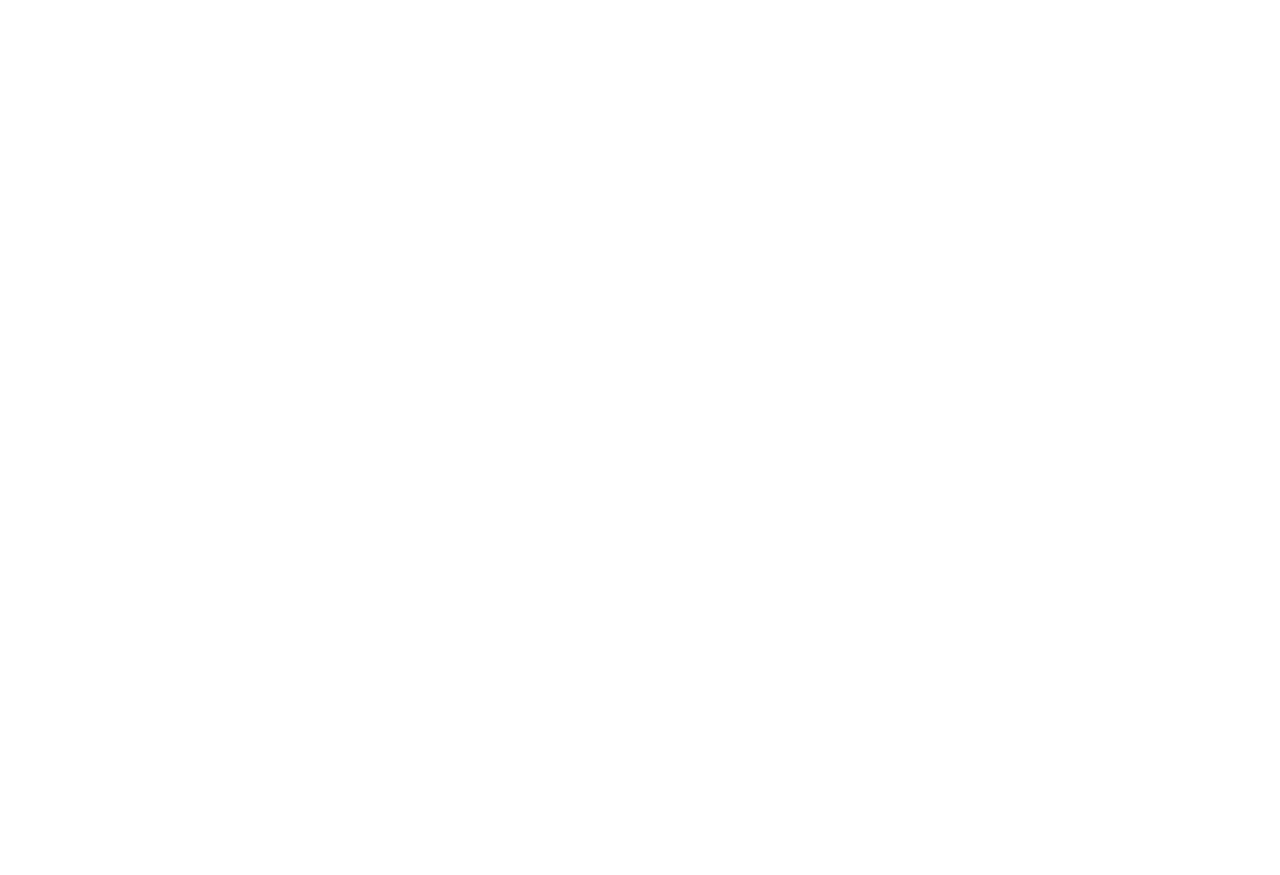
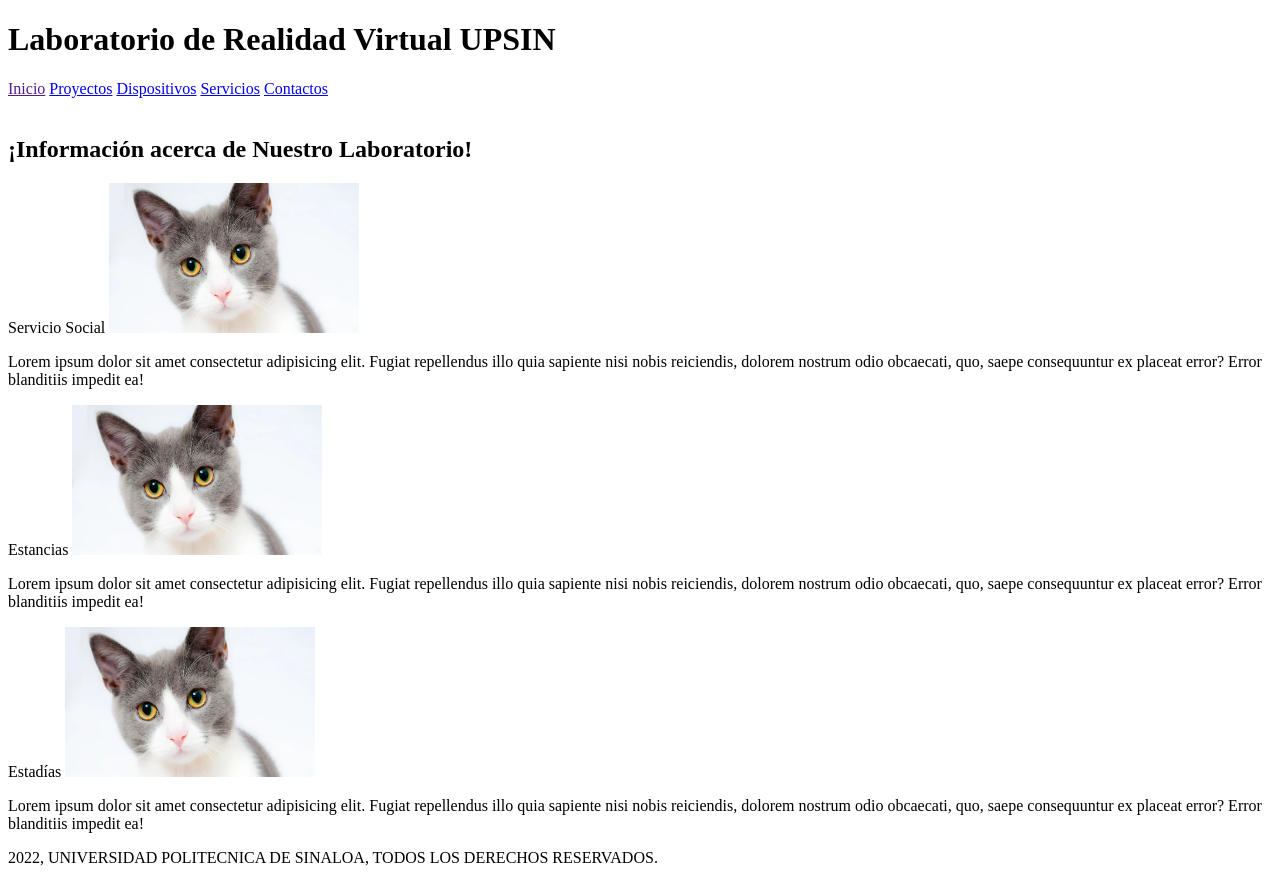
Before and after one commit to LuisInfo1802/sitiowebRV, a plain HTML site: page html/servicios.html in a window 1280 px wide. Before the commit the page ends 800 px from the top, so only its background shows below. Drawn offline with Linux system fonts and the light colour scheme.

```diff
--- a/html/servicios.html
+++ b/html/servicios.html
@@ -1,12 +1,75 @@
 <!DOCTYPE html>
 <html lang="en">
+
 <head>
     <meta charset="UTF-8">
     <meta http-equiv="X-UA-Compatible" content="IE=edge">
     <meta name="viewport" content="width=device-width, initial-scale=1.0">
-    <title>Document</title>
+    <title>Servicios</title>
 </head>
+
 <body>
+    <header>
+        <h1>Laboratorio de Realidad Virtual UPSIN</h1>
+    </header>
+    <!--Botones de navegación-->
+    <div>
+        <nav>
+            <a href="">Inicio</a>
+            <a href="#">Proyectos</a>
+            <a href="#">Dispositivos</a>
+            <a href="#">Servicios</a>
+            <a href="#">Contactos</a>
+        </nav>
+    </div>
 
+    <!--Imagen de referencia-->
+    <section>
+        <div>
+            <img src="" alt="">
+            <h2>¡Información acerca de Nuestro Laboratorio!</h2>
+        </div>
+    </section>
+
+
+
+    <!--Inicio de los servicios-->
+    <main>
+
+        <!--Servicio Social-->
+        <div>
+            <label for="">Servicio Social</label>
+            <img src="/img/ejemplo.webp" alt="" style="width:250px; height:150px;">
+            <p>Lorem ipsum dolor sit amet consectetur adipisicing elit. Fugiat repellendus illo quia sapiente nisi nobis
+                reiciendis, dolorem nostrum odio obcaecati, quo, saepe consequuntur ex placeat error? Error blanditiis
+                impedit ea!</p>
+        </div>
+
+
+        <!--Estancias-->
+        <div>
+            <label for="">Estancias</label>
+            <img src="/img/ejemplo.webp" alt="" style="width:250px; height:150px;">
+            <p>Lorem ipsum dolor sit amet consectetur adipisicing elit. Fugiat repellendus illo quia sapiente nisi nobis
+                reiciendis, dolorem nostrum odio obcaecati, quo, saepe consequuntur ex placeat error? Error blanditiis
+                impedit ea!</p>
+        </div>
+
+
+        <!--Estadias-->
+        <div>
+            <label for="">Estadías</label>
+            <img src="/img/ejemplo.webp" alt="" style="width:250px; height:150px;">
+            <p>Lorem ipsum dolor sit amet consectetur adipisicing elit. Fugiat repellendus illo quia sapiente nisi nobis
+                reiciendis, dolorem nostrum odio obcaecati, quo, saepe consequuntur ex placeat error? Error blanditiis
+                impedit ea!</p>
+        </div>
+
+    </main>
+<!--Fin de los servicios-->
+    <footer>
+        <label for="">2022, UNIVERSIDAD POLITECNICA DE SINALOA, TODOS LOS DERECHOS RESERVADOS.</label>
+    </footer>
 </body>
+
 </html>
```
Also changed, not shown: html/contacto.html (added, +77 -0 lines).
